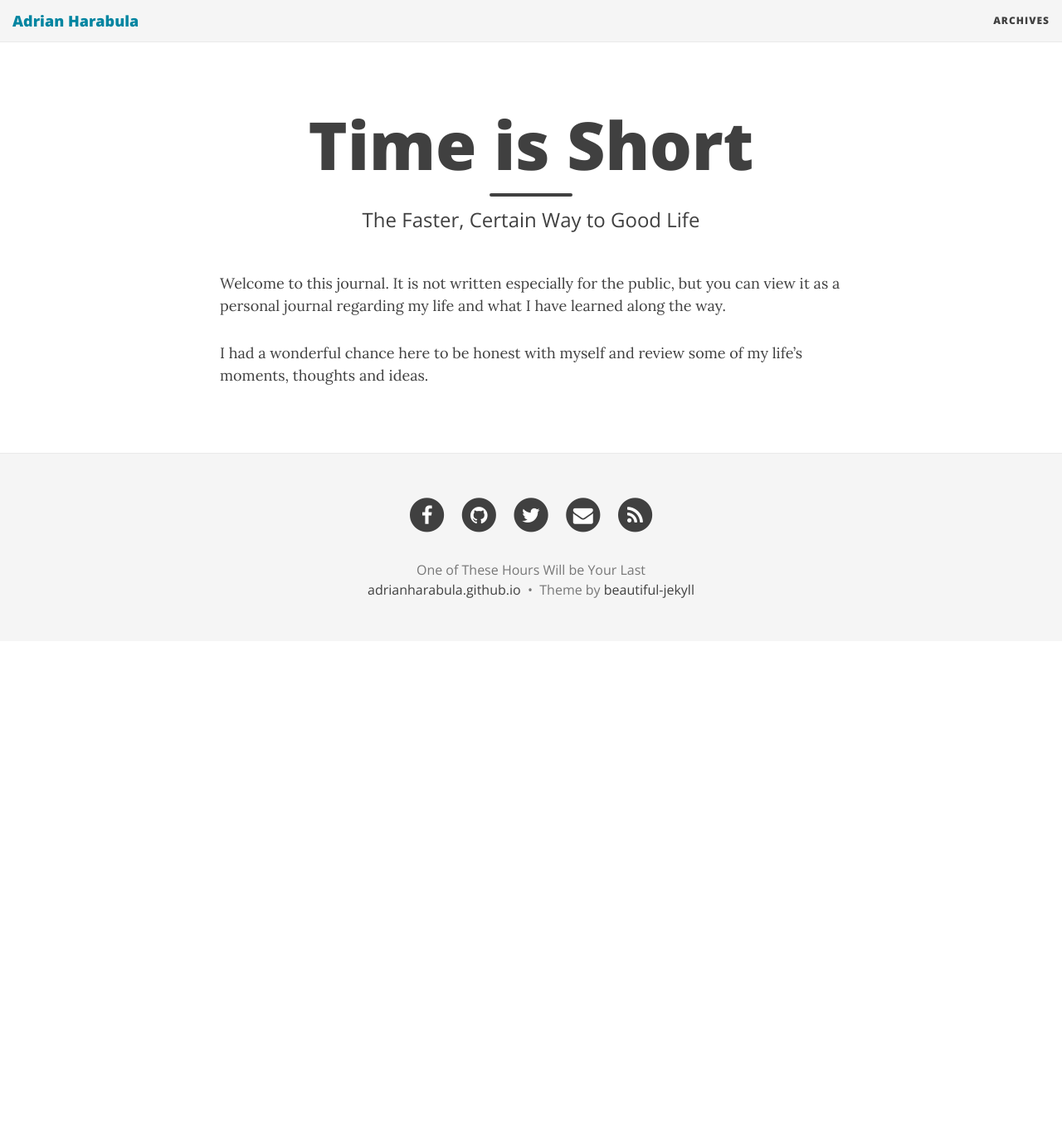
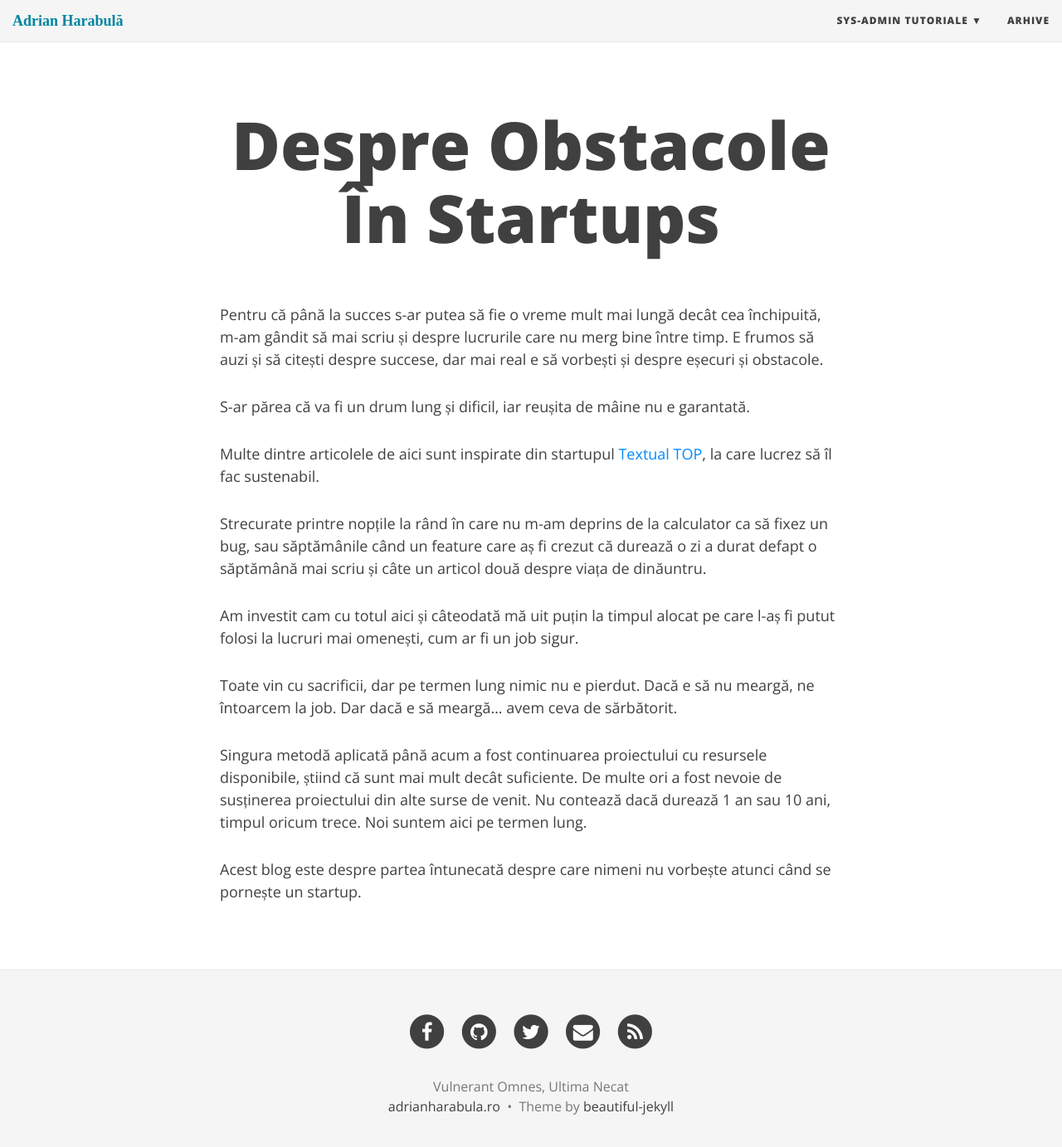
Before and after one commit to adrianharabula/adrianharabula.github.io, a Jekyll site: the page built from index.md, in a window 1280 px wide and 1396 px high. Shown: the top 1383 px of the window at 83% size. Built offline with Jekyll 4.4.1, drawn with Linux system fonts in a browser that asks for light colours; nearby versions of some CDN libraries; the list of posts is cut into pages by our own code.

Commit message:
we go live; imports posts from wp blog

```diff
--- a/_config.yml
+++ b/_config.yml
@@ -14,10 +14,10 @@ baseurl: ""
 # Of course don't forget to change the username and projectname to YOUR username and project
 
 # Name of website
-title: Adrian Harabula
+title: Adrian Harabulă
 
 # Short description of your site
-description: "The Faster, Certain Way to Good Life"
+description: "Despre Obstacole În Startups"
 
 # --- Navigation bar options --- #
 
@@ -33,7 +33,9 @@ description: "The Faster, Certain Way to Good Life"
 # List of links in the navigation bar
 navbar-links:
 #  Home: ""
-  Archives: "archives/"
+  Sys-Admin Tutoriale:
+    - start a droplet: "tutoriale/"
+  Arhive: "arhive/"
 #  Memento Mori: "memento-mori"
 #  About Me: "aboutme"
 
@@ -79,7 +81,7 @@ share-links-active:
 
 # How to display the link to the website in the footer
 # Remove this if you don't want a link in the footer
-url-pretty: "adrianharabula.github.io"  # eg. "deanattali.com/beautiful-jekyll"
+url-pretty: "adrianharabula.ro"  # eg. "deanattali.com/beautiful-jekyll"
 
 # --- Misc --- #
 
--- a/_includes/footer.html
+++ b/_includes/footer.html
@@ -107,7 +107,7 @@
 
 	        <!-- Please don't remove this, keep my open source work credited :) -->
         <p class="copyright text-muted">
-          One of These Hours Will be Your Last <br />
+          Vulnerant Omnes, Ultima Necat<br />
           {% if site.url-pretty %}
           <a href="{{ site.url }}">{{ site.url-pretty }}</a> &nbsp;&bull;&nbsp; Theme by <a href="http://deanattali.com/beautiful-jekyll/">beautiful-jekyll</a>
           {% endif %}
--- a/css/main.css
+++ b/css/main.css
@@ -637,3 +637,15 @@ td.gutter {
 .intro-header .post-heading .post-subheading {
   font-size: 24px;
 }
+
+a.navbar-brand {
+  font-family: 'Ubuntu';
+}
+
+body {
+  font-family: 'Open Sans';
+}
+
+.center {
+  text-align: center;
+}
--- a/index.md
+++ b/index.md
@@ -1,16 +1,22 @@
 ---
 layout: page
-title: Time is Short
-subtitle: The Faster, Certain Way to Good Life
+title: Despre Obstacole În Startups
+subtitle:
 overridetitle: true
 ---
 
-Welcome to this journal. It is not written especially for the public, but you can view it as a personal journal regarding my life and what I have learned along the way.
+Pentru că până la succes s-ar putea să fie o vreme mult mai lungă decât cea închipuită, m-am gândit să mai scriu și despre lucrurile care nu merg bine între timp. E frumos să auzi și să citești despre succese, dar mai real e să vorbești și despre eșecuri și obstacole.
 
-I had a wonderful chance here to be honest with myself and review some of my life's moments, thoughts and ideas.
+S-ar părea că va fi un drum lung și dificil, iar reușita de mâine nu e garantată.
 
-{% comment %}
-This is in fact that a blog about the experiments that I made.  Experiments who took from 30 days to 18 months. As Peter Drucker says. Experiments and don't quit too often.
+Multe dintre articolele de aici sunt inspirate din startupul [Textual TOP](http://textual.top), la care lucrez să îl fac sustenabil.
 
-30 days are too less for a change.  But 6 months is more accurate.  Even so, sometimes 18months+ is needed.  See my finances.  If I didn't had the time to wait,  the I couldn't experiment in this area,  because results don't come overnight.
-{% endcomment %}
+Strecurate printre nopțile la rând în care nu m-am deprins de la calculator ca să fixez un bug, sau săptămânile când un feature care aș fi crezut că durează o zi a durat defapt o săptămână mai scriu și câte un articol două despre viața de dinăuntru.
+
+Am investit cam cu totul aici și câteodată mă uit puțin la timpul alocat pe care l-aș fi putut folosi la lucruri mai omenești, cum ar fi un job sigur.
+
+Toate vin cu sacrificii, dar pe termen lung nimic nu e pierdut. Dacă e să nu meargă, ne întoarcem la job. Dar dacă e să meargă… avem ceva de sărbătorit.
+
+Singura metodă aplicată până acum a fost continuarea proiectului cu resursele disponibile, știind că sunt mai mult decât suficiente. De multe ori a fost nevoie de susținerea proiectului din alte surse de venit. Nu contează dacă durează 1 an sau 10 ani, timpul oricum trece. Noi suntem aici pe termen lung.
+
+Acest blog este despre partea întunecată despre care nimeni nu vorbește atunci când se pornește un startup.
```
Also changed, not shown: _posts/2015-01-04-first-post.md (deleted, +0 -7 lines), _posts/2016-01-23-programare-humanum-est.md (added, +30 -0 lines), _posts/2016-01-26-multe-cifre-cont-super-dar-nu-uita-de-vechii-prieteni.md (added, +31 -0 lines), _posts/2016-02-08-depresia-in-cautarea-sensului-vietii.md (added, +47 -0 lines), _posts/2016-03-24-primul-venit-din-freelancing.md (added, +60 -0 lines), arhive.md (renamed from archive.md, +3 -5 lines), index.html (added, +59 -0 lines), img/depresia-in-cautarea-sensului-vietii/2c61652c4eb44f9b11667f5edce39f81.jpg (added), img/programare-humanum-est/casetofon-302-2m.jpg (added), img/programare-humanum-est/primul_pc_cip.jpg (added).
